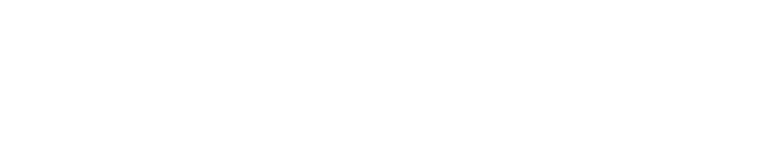
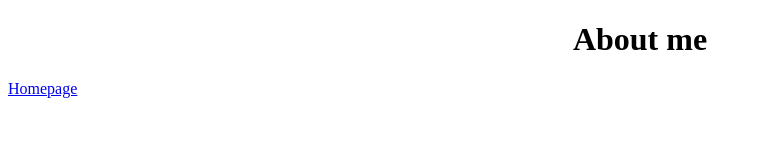
Before and after one commit to Margarita827/Portfolio-Project---Wireframe, a plain HTML site: page Set up/about.html in a window 1280 px wide. Shown: the whole page, without its empty margins (0-762 px from the left). Drawn offline with Linux system fonts and the light colour scheme.

Commit message:
About me

```diff
--- a/Set up/about.html
+++ b/Set up/about.html
@@ -0,0 +1,13 @@
+<!DOCTYPE html>
+<html lang="en">
+<head>
+    <meta charset="UTF-8">
+    <meta name="viewport" content="width=device-width, initial-scale=1.0">
+    <link rel="stylesheet" href="style.css">
+    <title>About me</title>
+</head>
+<body>
+    <h1>About me</h1>
+    <a href="index.html">Homepage</a>
+</body>
+</html>
--- a/Set up/style.css
+++ b/Set up/style.css
@@ -10,7 +10,9 @@ p {
 }
 
 footer {
+    margin-top: 10px;
     text-align: center;
+
 }
 
 .facebook-icon {
```
